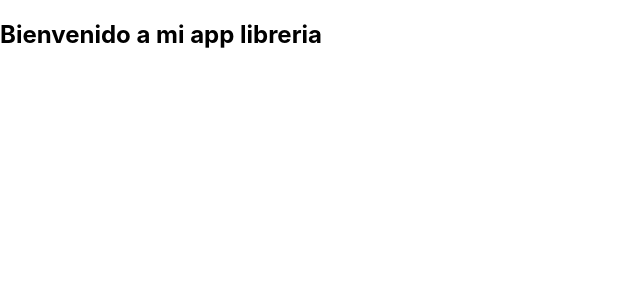
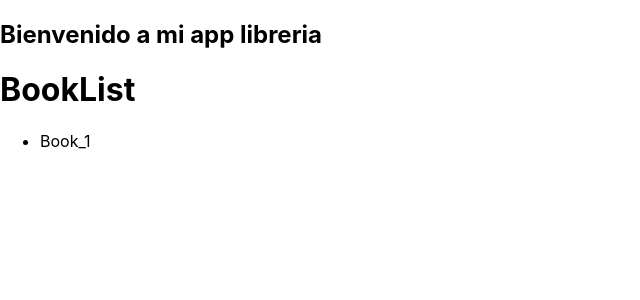
Before and after one commit to Any28Flo/graphql-playlist, a React (Create React App) app in the folder client/: page / in a window 1280 px wide. Shown: the top 300 px of the page, without its empty margins (0-640 px from the left). Built offline with nearby package versions, Linux system fonts and the light colour scheme.

Commit message:
feat | Creating BookList component

```diff
--- a/client/src/App.js
+++ b/client/src/App.js
@@ -1,9 +1,10 @@
 import React from 'react';
-
+import BookList from './components/BookList'
 function App() {
   return (
     <div className="main">
         <h2>Bienvenido a mi app libreria </h2>
+        <BookList/>
     </div>
   );
 }
--- /dev/null
+++ b/client/src/components/BookList.js
@@ -0,0 +1,13 @@
+import React from "react";
+
+const BookList = () =>{
+    return(
+        <div className="bookList">
+            <h1>BookList</h1>
+            <ul>
+                <li>Book_1</li>
+            </ul>
+        </div>
+    )
+}
+export  default BookList;
```
